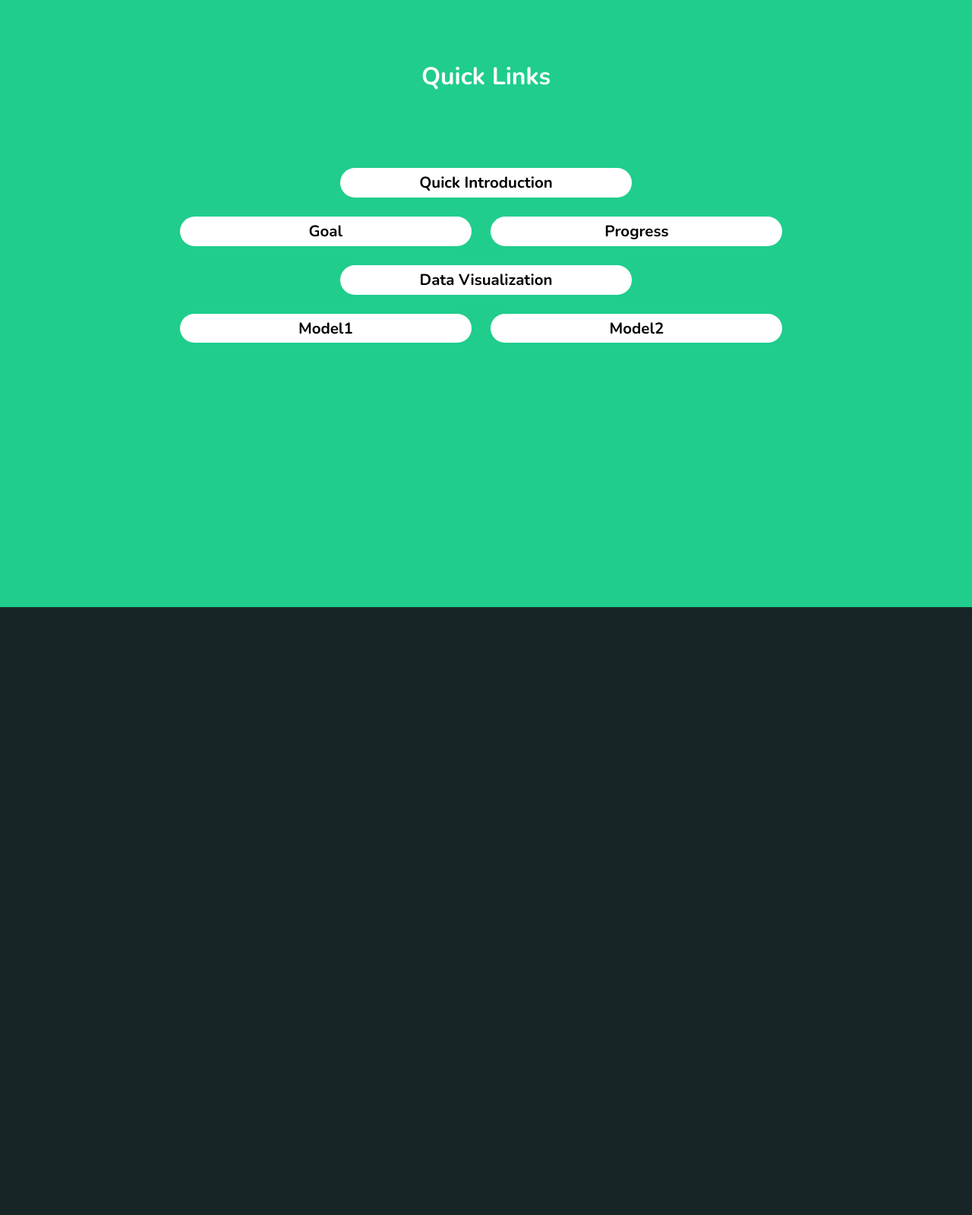
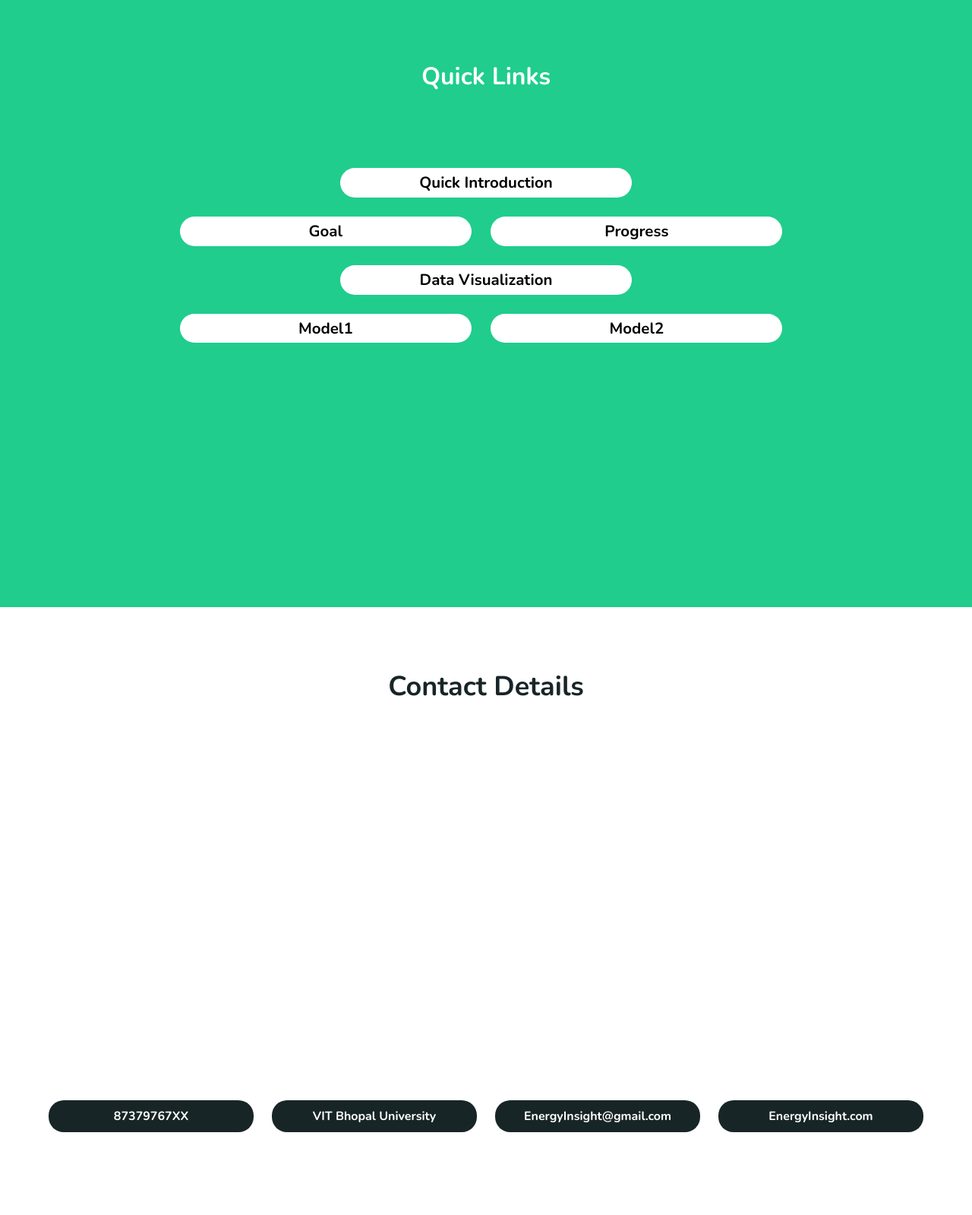
Before and after one commit to ishubhgupta/Energy-Insight, a PHP site: page / in a window 1280 px wide. Shown: the part 801-2400 px from the top of the page at 76% size. Before the commit the page ends 1600 px from the top, so only its background shows below. Run offline with PHP 8.4, Linux system fonts and the light colour scheme.

Commit message:
added contact section its related css, js

```diff
--- a/Dump/css/index.css
+++ b/Dump/css/index.css
@@ -158,3 +158,40 @@ nav.right-nav a {
 .links:nth-child(3) {
     justify-self: center;
 }
+
+
+/* contact */
+
+.contact {
+    height: 100vh;
+    background-color: #ffffff;
+    display: flex;
+    flex-direction: column;
+    align-items: center; /* Align content horizontally at the center */
+}
+
+.contact-heading {
+    font-weight: bold;
+    font-size: 36px;
+    color: #182527;
+    margin-top: 10vh;
+}
+
+.contact-options {
+    margin-top: 5vh; /* Adjust the top margin as needed */
+    position: relative;
+    width: 90%;
+    top: 60vh;
+    display: flex;
+    align-items: center; /* Align content horizontally at the center */
+    gap: 3vh; /* Adjust the vertical gap between items */
+}
+
+.items {
+    background-color: #182527;
+    border-radius: 20px;
+    padding: 10px 20px;
+    width: 100%; /* Make each item take up the full width of the container */
+    text-align: center; /* Center the text within each item */
+    font-weight: bold;
+}
--- a/Dump/index.php
+++ b/Dump/index.php
@@ -47,6 +47,18 @@
         </div>
     </div>
 
+    <div class="contact">
+        <span class="contact-heading">Contact Details</span>
+        <div class="contact-animation">
+
+        </div>
+        <div class="contact-options">
+            <span class="items">87379767XX</span>
+            <span class="items">VIT Bhopal University</span>
+            <span class="items">EnergyInsight@gmail.com</span>
+            <span class="items">EnergyInsight.com</span>
+        </div>
+    </div>
 
 </body>
 </html>
--- a/Dump/js/index.js
+++ b/Dump/js/index.js
@@ -2,3 +2,23 @@ function scrollToQuickLink() {
     const quickLinkSection = document.getElementById("quick-link");
     quickLinkSection.scrollIntoView({ behavior: 'smooth' });
 }
+
+
+window.addEventListener('scroll', function() {
+    var header = document.querySelector('.navbar');
+    var contactSection = document.querySelector('.contact');
+
+    // Adjust the scroll position threshold as needed
+    var scrollThreshold = contactSection.offsetTop - header.offsetHeight;
+
+    if (window.scrollY >= scrollThreshold) {
+        document.querySelectorAll('.right-nav a').forEach(function(link) {
+            link.style.color = '#182527';
+        });
+    } else {
+        header.style.backgroundColor = 'transparent';
+        document.querySelectorAll('.right-nav a').forEach(function(link) {
+            link.style.color = 'white';
+        });
+    }
+});
```
